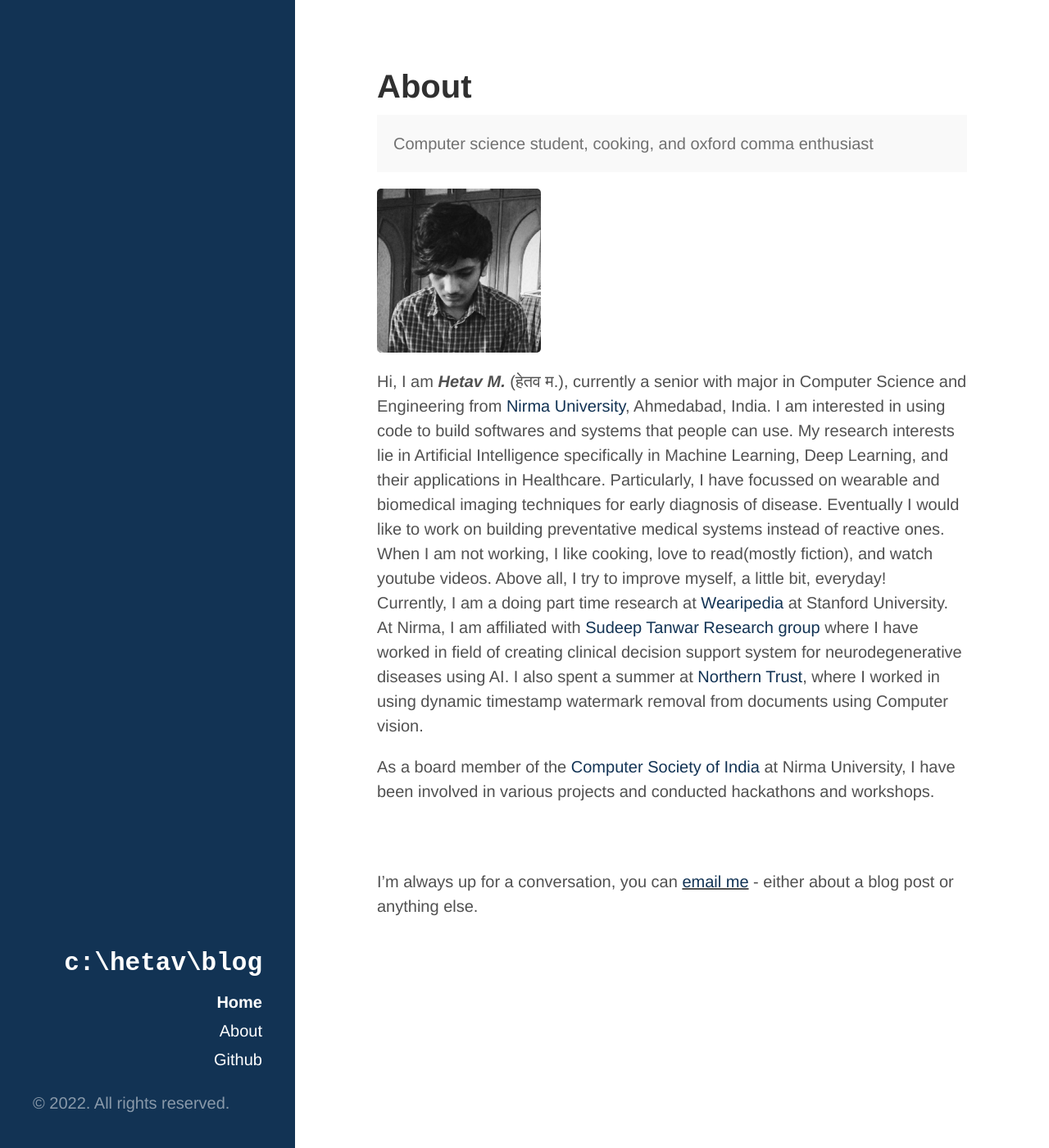
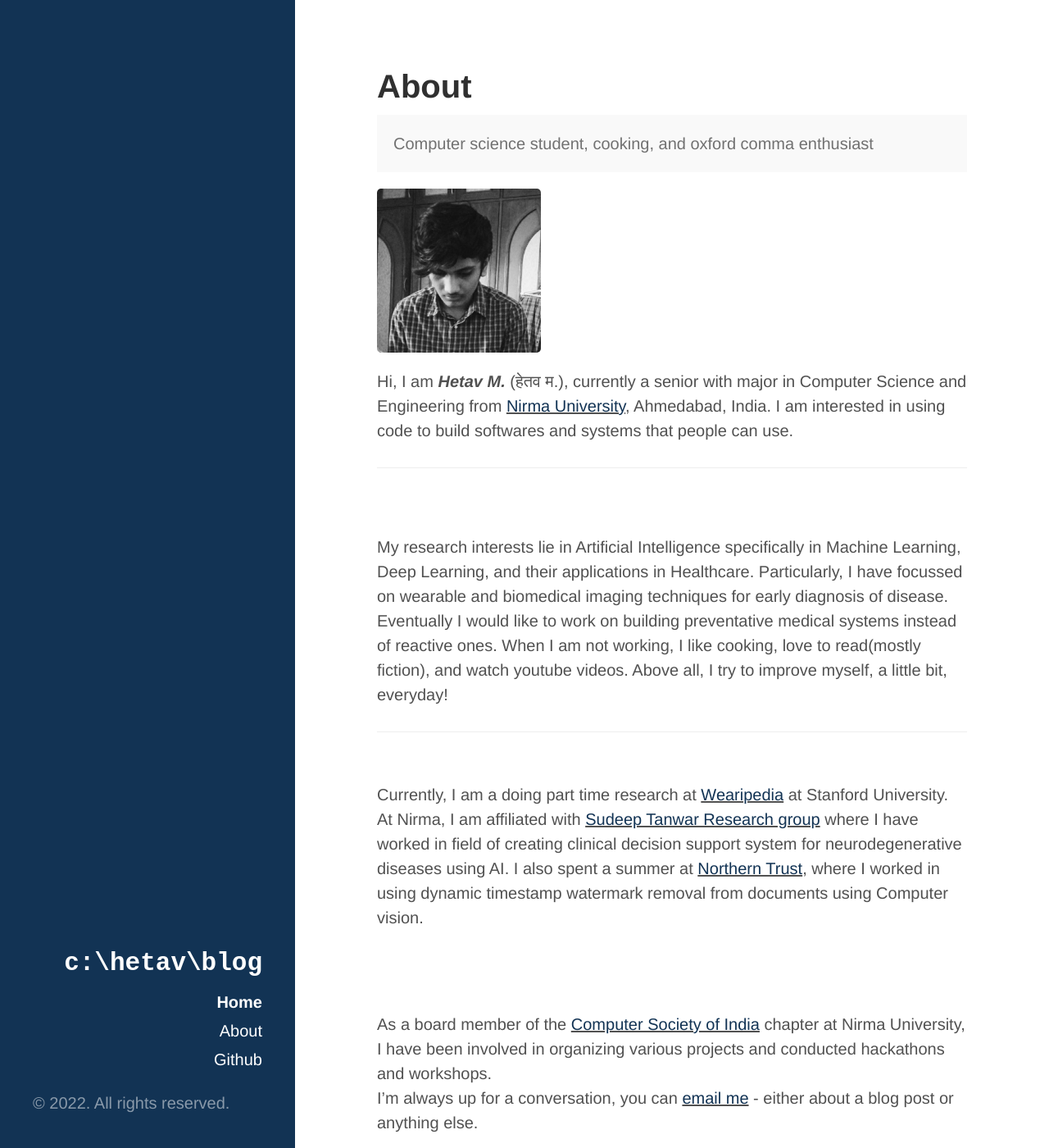
Before and after one commit to hetavv/hetavv.github.io, a Jekyll site: the page built from about.md, in a window 1280 px wide and 1400 px high. Shown: the whole window at 82% size. Built offline with Jekyll 4.4.1, drawn with Linux system fonts in a browser that asks for light colours.

Commit message:
underlined about me links

```diff
--- a/about.md
+++ b/about.md
@@ -10,14 +10,20 @@
  <img src="/aboutme.jpeg" width="200px" height="200px">
 <!-- ![ about me ](aboutme.jpeg) -->
 
-Hi, I am <em><b>Hetav M.</b></em> (हेतव म.), currently a senior with major in Computer Science and Engineering from <a href="https://nirmauni.ac.in/">Nirma University</a>, Ahmedabad, India. I am interested in using code to build softwares and systems that people can use. My research interests lie in Artificial Intelligence specifically in Machine Learning, Deep Learning, and their applications in Healthcare. Particularly, I have focussed on wearable and biomedical imaging techniques for early diagnosis of disease. Eventually I would like to work on building preventative medical systems instead of reactive ones. When I am not working, I like cooking, love to read(mostly fiction), and watch youtube videos. Above all, I try to improve myself, a little bit, everyday!
+Hi, I am <em><b>Hetav M.</b></em> (हेतव म.), currently a senior with major in Computer Science and Engineering from <u><a href="https://nirmauni.ac.in/">Nirma University</a></u>, Ahmedabad, India. I am interested in using code to build softwares and systems that people can use.
 <br>
-Currently, I am a doing part time research at <a href="https://stanford-health.github.io/">Wearipedia</a> at Stanford University. At Nirma, I am affiliated with <a href="https://sudeeptanwar.in/">Sudeep Tanwar Research group</a> where I have worked in field of creating clinical decision support system for neurodegenerative diseases using AI. I also spent a summer at <a href="https://www.northerntrust.com/asia-pac/home">Northern Trust</a>, where I worked in using dynamic timestamp watermark removal from documents using Computer vision.
+<hr>
+<br>
 
-As a board member of the <a href="https://technology.nirmauni.ac.in/student_work/csi/">Computer Society of India</a> at Nirma University, I have been involved in various projects and conducted hackathons and workshops.
+ My research interests lie in Artificial Intelligence specifically in Machine Learning, Deep Learning, and their applications in Healthcare. Particularly, I have focussed on wearable and biomedical imaging techniques for early diagnosis of disease. Eventually I would like to work on building preventative medical systems instead of reactive ones. When I am not working, I like cooking, love to read(mostly fiction), and watch youtube videos. Above all, I try to improve myself, a little bit, everyday!
+ <br>
+ <hr>
+<br>
+Currently, I am a doing part time research at <u><a href="https://stanford-health.github.io/">Wearipedia</a></u> at Stanford University. At Nirma, I am affiliated with <u><a href="https://sudeeptanwar.in/">Sudeep Tanwar Research group</a></u> where I have worked in field of creating clinical decision support system for neurodegenerative diseases using AI. I also spent a summer at <u><a href="https://www.northerntrust.com/asia-pac/home">Northern Trust</a></u>, where I worked in using dynamic timestamp watermark removal from documents using Computer vision.
 
+<br><br>
 
-<br>
+As a board member of the <u><a href="https://technology.nirmauni.ac.in/student_work/csi/">Computer Society of India</a></u> chapter at Nirma University, I have been involved in organizing various projects and conducted hackathons and workshops.
 <br>
 I'm always up for a conversation, you can <u><a href = "mailto: hetav.1805@gmail.com">email me</a></u> - either
 about a blog post or anything else.
```
